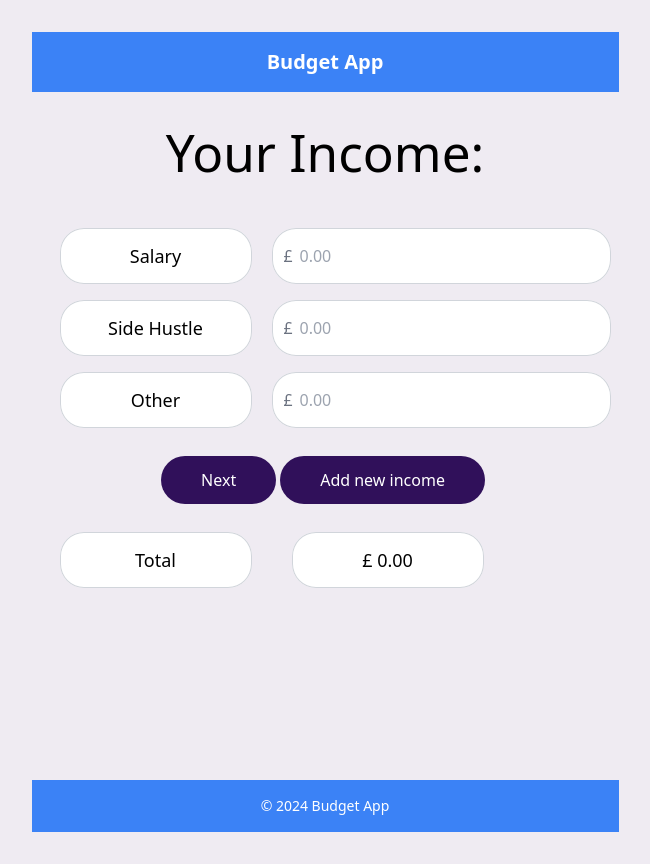
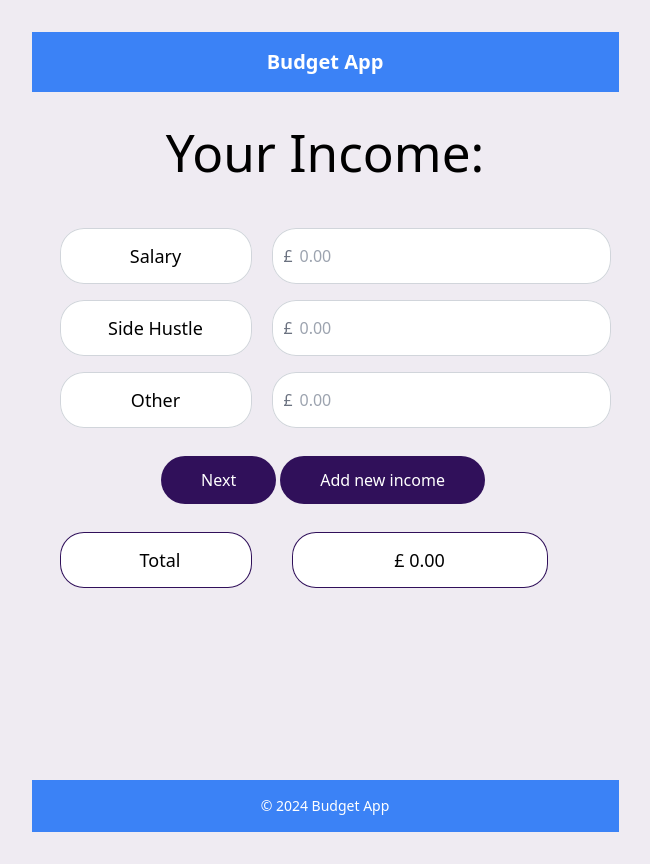
Before and after one commit to MrKatrish/insight_wallet, a React (Vite) app: page /income in a window 1280 px wide. Shown: the whole page, without its empty margins (315-965 px from the left). Built offline with nearby package versions, Linux system fonts and the light colour scheme.

Commit message:
updated total sum layout using tailwind classes

```diff
--- a/src/pages/Income.jsx
+++ b/src/pages/Income.jsx
@@ -104,8 +104,8 @@ function Income({ updateUserData }) {
     </div>
 
       <div className='flex p-2'>
-            <label className="text-lg font-medium leading-10 px-10 py-2 mx-5 border-0 ring-1 ring-inset ring-gray-300 w-48 bg-white rounded-3xl">Total</label>
-            <label className="text-lg font-medium leading-10 px-10 py-2 mx-5 border-0 ring-1 ring-inset ring-gray-300 w-48 bg-white rounded-3xl">£ {total.toFixed(2)}</label>
+            <label className="text-lg font-medium leading-10 px-20 py-2 mx-5 border-0 ring-1 ring-inset ring-customPurple w-48 bg-white rounded-3xl bg-customGrey">Total</label>
+            <label className="text-lg font-medium leading-10 px-10 py-2 mx-5 border-0 ring-1 ring-inset ring-customPurple w-64 bg-white rounded-3xl bg-customGrey">£ {total.toFixed(2)}</label>
       </div>
     </>
   );
```
